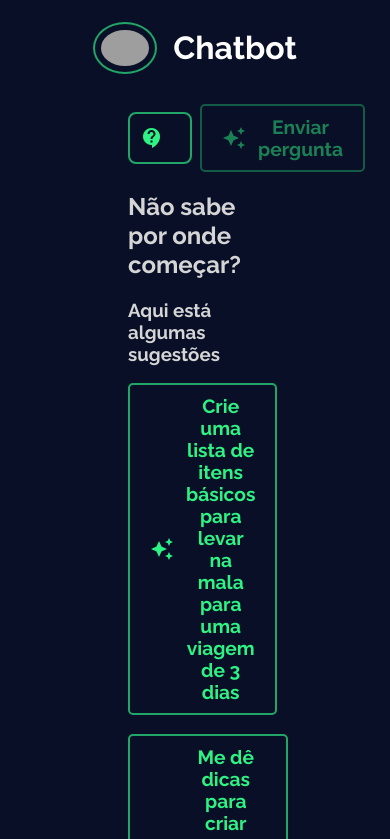
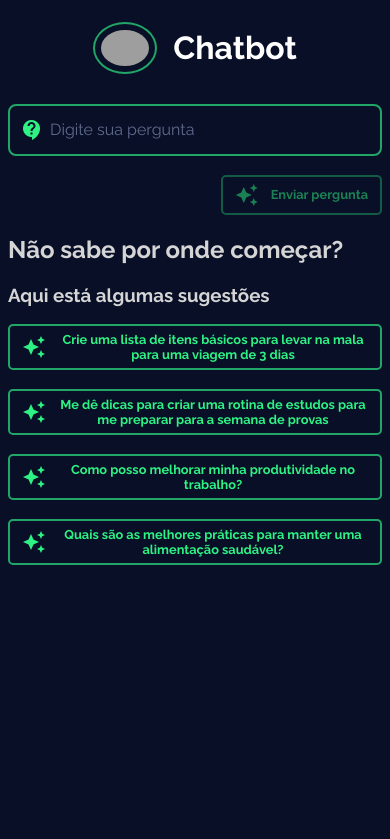
Before and after one commit to yasminlopes/chatbot-angular, an Angular app: page /chat in a window 390 px wide. Shown: the top 839 px of the page. Built offline with nearby package versions, Linux system fonts and the light colour scheme; grey boxes are pictures that could not be loaded.

Commit message:
refactor: improve responsiveness

```diff
--- a/src/app/app.component.scss
+++ b/src/app/app.component.scss
@@ -1,3 +1,5 @@
-.container {
+@media screen and (min-width: 768px) {
+  .container {
     margin: 0 120px;
+  }
 }
--- a/src/app/features/chat/components/chat-form/chat-form.component.html
+++ b/src/app/features/chat/components/chat-form/chat-form.component.html
@@ -1,12 +1,14 @@
 <form [formGroup]="form">
   <div class="form-container">
-    <app-input
-      iconLeft="contact_support"
-      placeholder="Digite sua pergunta"
-      formControlName="pergunta"
-    ></app-input>
-
-    <div class="form-buttons">
+    <div class="input-container">
+      <app-input
+        iconLeft="contact_support"
+        placeholder="Digite sua pergunta"
+        formControlName="pergunta"
+      ></app-input>
+    </div>
+    <br>
+    <div class="button-container">
       <app-button
         [icon]="'auto_awesome'"
         [text]="'Enviar pergunta'"
--- a/src/app/features/chat/components/chat-form/chat-form.component.scss
+++ b/src/app/features/chat/components/chat-form/chat-form.component.scss
@@ -4,6 +4,12 @@
   align-items: center;
   grid-column-gap: 8px;
   margin-bottom: 16px;
+}
+
+.button-container {
+  display: flex;
+  justify-content: flex-end;
+  gap: 8px;
 }
 
 .text-area {
@@ -15,8 +21,17 @@
   line-height: 1.5;
 }
 
-.form-buttons {
-  display: flex;
-  justify-content: space-between;
-  gap: 8px;
+@media only screen and (max-width: 768px) {
+  .form-container {
+    grid-template-columns: 1fr;
+  }
+
+  .text-area {
+    font-size: 0.8rem;
+    padding: 12px;
+  }
+
+  .button-container {
+    justify-content: flex-end;
+  }
 }
--- a/src/app/shared/components/button/button.component.scss
+++ b/src/app/shared/components/button/button.component.scss
@@ -13,6 +13,7 @@ button {
   cursor: pointer;
   transition: all 0.3s ease-in-out;
   outline: none;
+  white-space: wrap;
 
   .material-icons {
     background-color: transparent;
@@ -44,4 +45,14 @@ button {
     box-shadow: 0 0 0 3px rgba(46, 242, 131, 0.4);
   }
 
+  // Media queries for responsive design
+  @media only screen and (max-width: 768px) {
+    font-size: 1rem;
+    padding: 8px 16px;
+  }
+
+  @media only screen and (max-width: 480px) {
+    font-size: 0.8rem;
+    padding: 6px 12px;
+  }
 }
```
